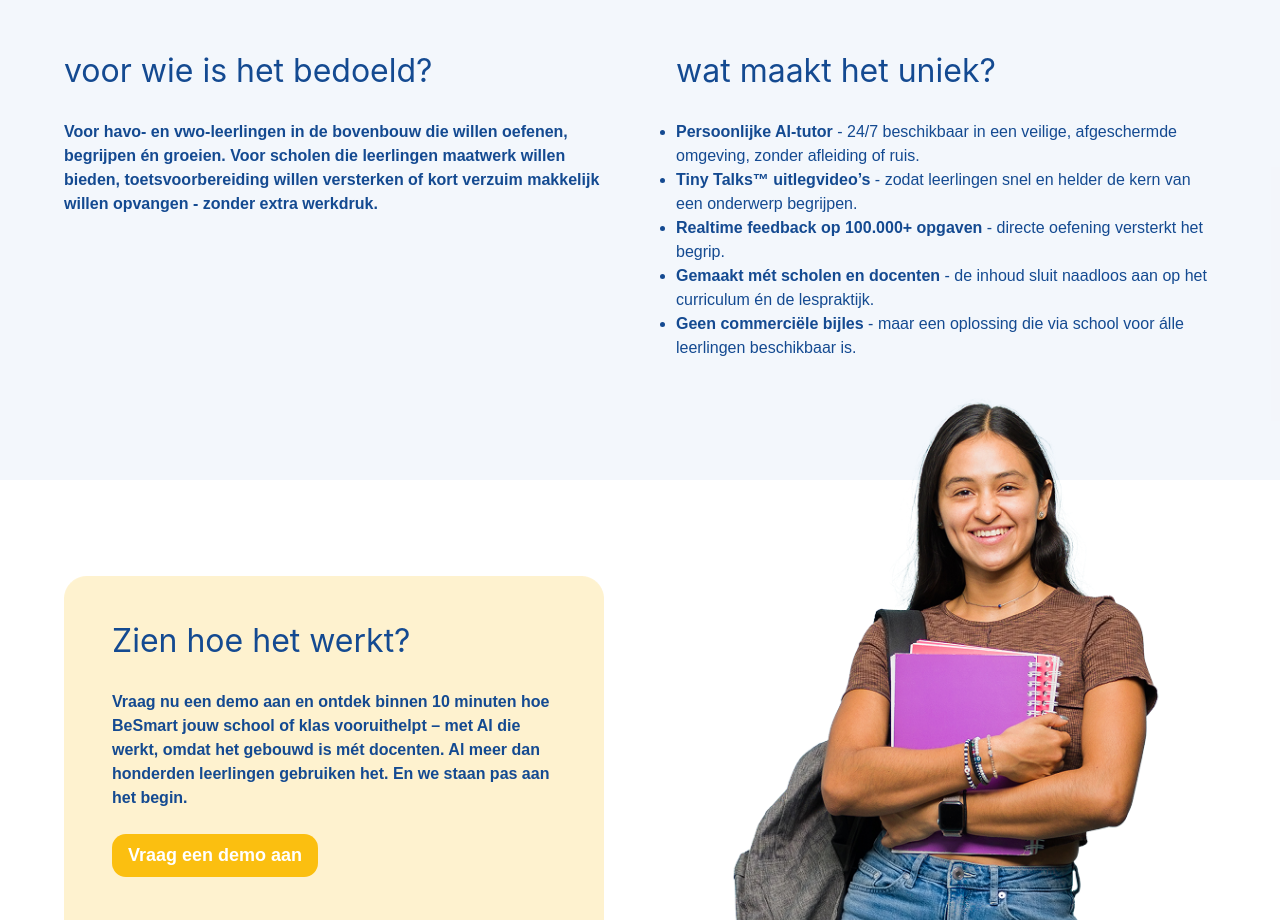
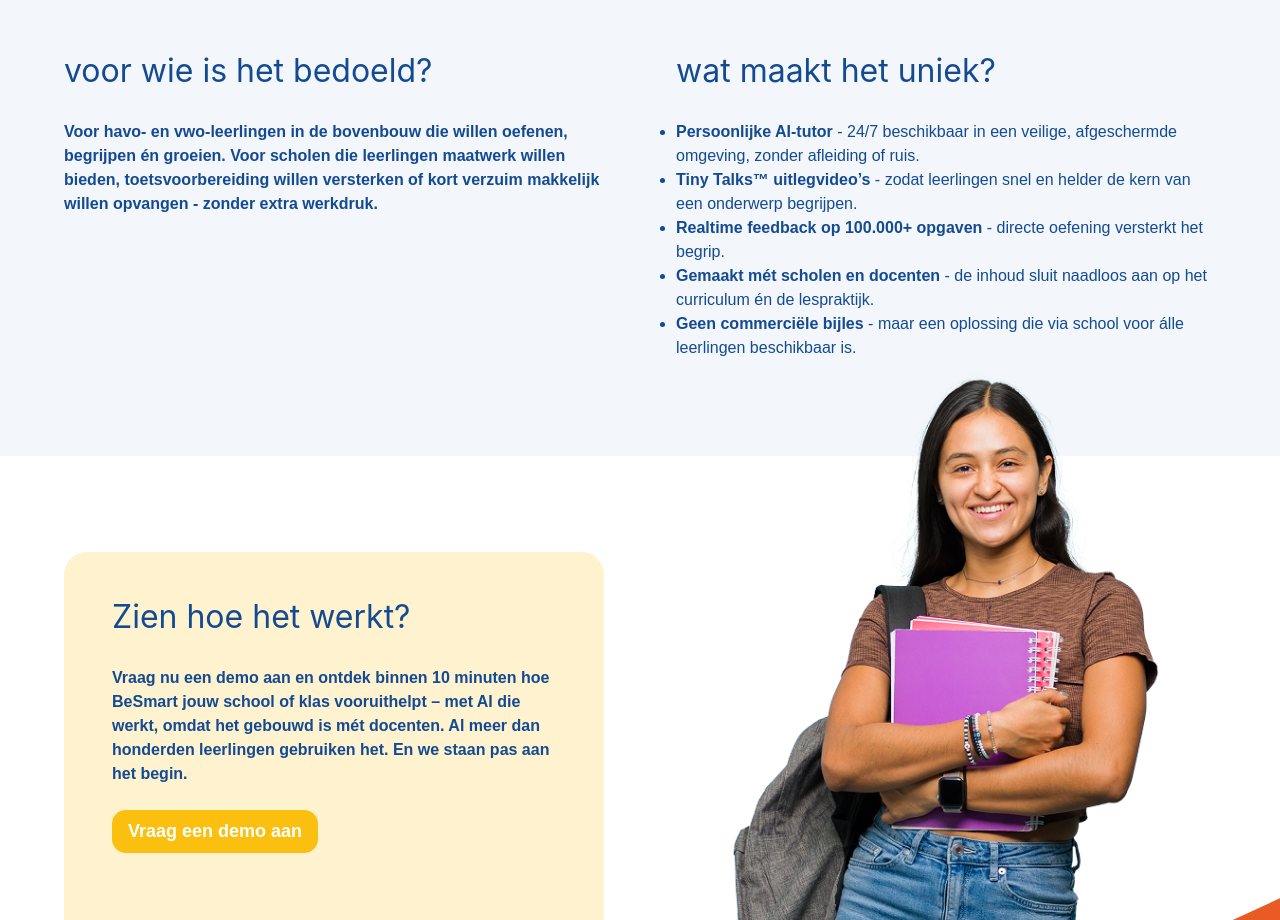
Before and after one commit to arjanc/besmartcampus-landingpage, a Next.js app: page /platform in a window 1280 px wide. Shown: the part 2120-3040 px from the top of the page. Built offline with nearby package versions, Linux system fonts and the light colour scheme; a web font is replaced by a local one.

Commit message:
html error fixed

```diff
--- a/src/app/platform/page.tsx
+++ b/src/app/platform/page.tsx
@@ -57,7 +57,6 @@ export default function PlatformPage() {
                     </div>
                     <div>
                         <h3 className="mb-8">wat maakt het uniek?</h3>
-                        <p>
                         <ul className="list-disc">
                             <li><strong>Persoonlijke AI-tutor</strong> - 24/7 beschikbaar in een veilige, afgeschermde omgeving, zonder afleiding of ruis.</li>
                             <li><strong>Tiny Talks&trade; uitlegvideo’s</strong> - zodat leerlingen snel en helder de kern van een onderwerp begrijpen.</li>
@@ -65,7 +64,6 @@ export default function PlatformPage() {
                             <li><strong>Gemaakt mét scholen en docenten</strong> - de inhoud sluit naadloos aan op het curriculum én de lespraktijk.</li>
                             <li><strong>Geen commerciële bijles</strong> - maar een oplossing die via school voor álle leerlingen beschikbaar is.</li>
                         </ul>
-                        </p>
                     </div>
                 </div>
             </div>
```
Lines whose indentation alone changed are shown as unchanged.
